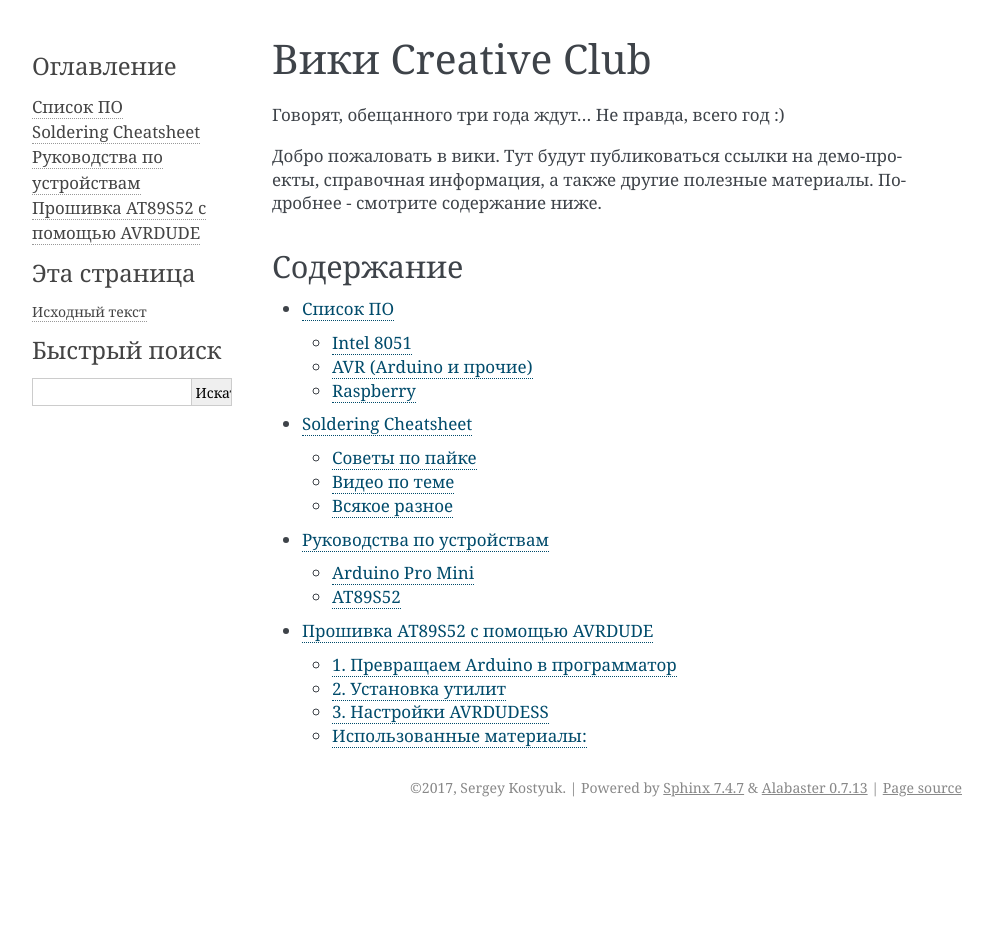
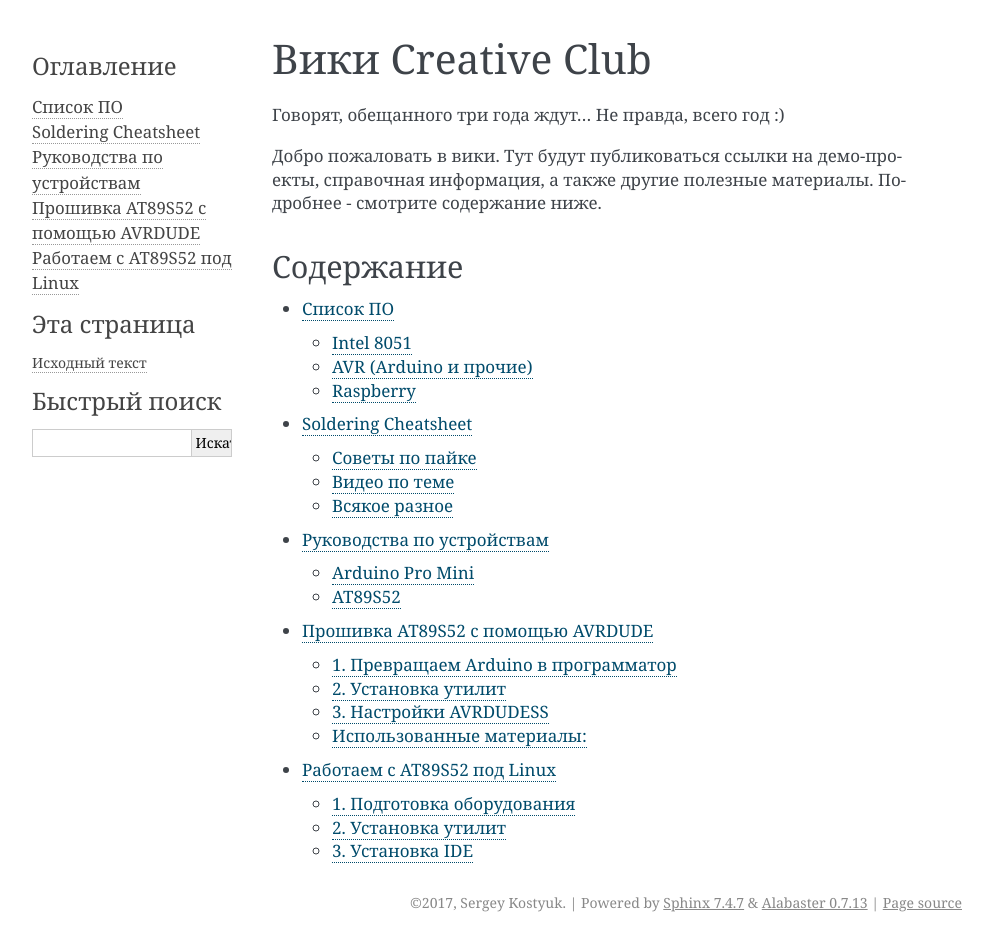
Before and after one commit to crtv-club/crtv_club, a Sphinx documentation site: the page built from docs/source/index.rst, in a window 1280 px wide. Shown: the whole page, without its empty margins (148-1141 px from the left). Built offline with Sphinx 7.4.7, drawn with Linux system fonts in a browser that asks for light colours; before the commit the page ends 900 px from its top, so only the background shows below that; some of the changed lines change nothing that is shown.

Commit message:
Added an instuction on C51 development on linux

```diff
--- /dev/null
+++ b/docs/source/at89s52_linux_dev.rst
@@ -0,0 +1,100 @@
+Работаем с AT89S52 под Linux
+============================
+
+Один из рекомендованных спобосов для работы с микроконтролерами
+семейства С51 - это написание прошивки в среде Keil C51 и
+прошивка с помощью нормальных програматоров.
+
+В статье :doc:`./at89s52_avrdude` мы уже сделали небольшое
+отступление в сторону и начали прошивать микроконтролер
+AT89S52 с помощью avrdude и Arduino.
+
+К сожалению, Keil C51 доступна только под Windows. Поэтому
+мы сделаем еще один шаг и начнем писать прошивки под Linux,
+с использованием только открытого ПО.
+
+1. Подготовка оборудования
+^^^^^^^^^^^^^^^^^^^^^^^^^^
+
+В рамках этой инструкции подразумевается, что для прошивки
+используется способ, описанный в :doc:`./at89s52_avrdude`.
+Ниже описывается процесс установки утилиты avrdudess и IDE
+"MCU 8051 IDE" под Ubuntu, Elementary OS и подобные системы.
+
+2. Установка утилит
+^^^^^^^^^^^^^^^^^^^
+
+Первый пункт - установка утилит для прошивки МК. Точно так же, как и на Windows,
+для прошивки МК нам поможет avrdude и графический интерфейс avrdudess.
+
+1. Установите avrdude и другие завивимости вручную.
+
+   Полный список зависимостей указан на странице загрузки
+   avrdudess. Коротко это: avrdude, утилита для прошивки, и mono, реализация
+   .NET Framework под Linux.
+
+   Чтобы не тратить время, этот список приведен ниже::
+
+    sudo apt install libmono-system-windows-forms4.0-cil avrdude gcc-avr
+
+2. Загрузите свежую версию avrdudess
+
+   Свежую версию утилиты можно найти по ссылке https://blog.zakkemble.net/avrdudess-a-gui-for-avrdude/.
+
+   Для Linux загрузите ZIP-архив с программой. Распакуйте архив в любую папку, которая вам нравится.
+
+.. note::
+   В этой инструкции подразумевается, что avrdudess будет находится в папке
+   ``/home/srgk/.local_apps/avrdudess``. Замените этот путь на тот, который используется
+   в вашей системе.
+
+3. Запустите avrdudess
+
+   Для запуска avrdudess используется mono::
+
+    mono /home/srgk/.local_apps/avrdudess/avrdudess.exe
+
+   Для простоты использования эту консольную команду можно заменить на desktop файл.
+   Но это уже тема для другого разговора.
+
+   В любом случае, перед вами должен появиться интерфейс avrdudess.
+
+   .. image:: ./_static/ardudess_linux.png
+
+4. Изменение конфигурации avrdude
+
+   В директории ``/home/srgk/.local_apps/avrdudess`` измените файл ``avrdude.conf``.
+
+   В этот файл нужно добавить секции, которые отвечают за поддержку микрокнтроллеров
+   AT89S52 и AT89S51. Тут все аналогично с версией для Windows: просто откройте
+   список изменений по адресу https://git.io/fA15B и сделайте аналогичные изменения
+   для вашего файла конфигурации.
+
+5. Изменение настроек avrdudess
+
+   Нажмите кнопку "Options" и перейдите в настройки avrdudess.
+
+   .. image:: ./_static/ardudess_options.png
+
+   В поле "File locations" -> "avrdude.conf" укажите путь к папке с новым файлом ``avrdude.conf``::
+
+    /home/srgk/.local_apps/avrdudess
+
+   На этом базовая настройка avrdudess закончена. Дальше следуйте по инструкции :doc:`./at89s52_avrdude`,
+   секция "Настройки AVRDUDESS".
+
+3. Установка IDE
+^^^^^^^^^^^^^^^^
+
+Теперь перейдем к установке IDE для разработки под AT89S52.
+
+Выбор у нас не большой. Один из основных вариантов - это довольно старая
+открытая среда "MCU 8051 IDE" в паре с компилятором "ssdc". Именно эти
+компоненты мы и установим::
+
+    sudo apt install ssdc mcu8051ide
+
+На этом установка заканчивается. Можно создавать собственные проекты или
+открыть готовый. Например этот: https://git.io/Jesku.
+
+.. image:: ./_static/hello_open_source.png
--- a/docs/source/index.rst
+++ b/docs/source/index.rst
@@ -23,3 +23,4 @@
    soldering_cheatsheet
    dev_manuals
    at89s52_avrdude
+   at89s52_linux_dev
```
Also changed, not shown: docs/source/_static/ardudess_linux.png (added), docs/source/_static/ardudess_options.png (added), docs/source/_static/hello_open_source.png (added).
